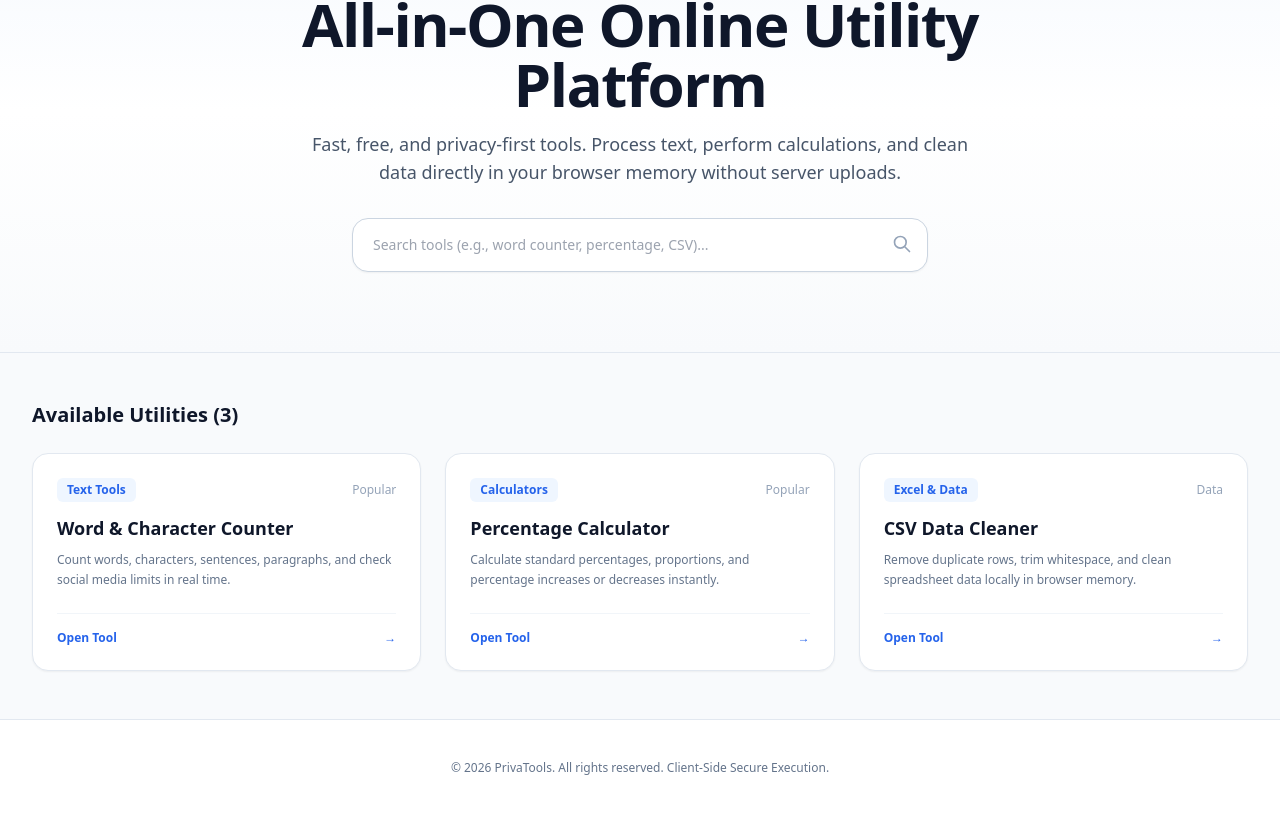
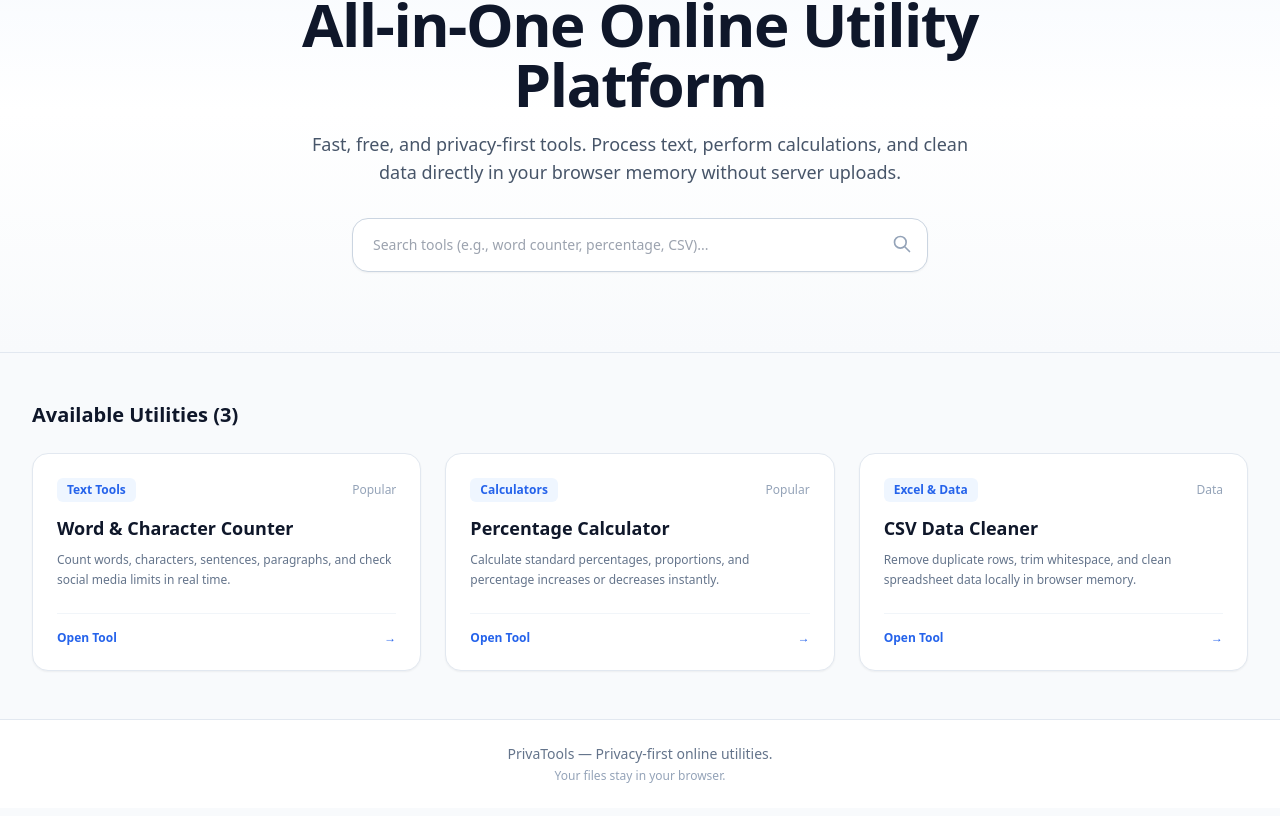
Before and after one commit to asifbajeer01/privatools, a Next.js app: page / in a window 1280 px wide. Shown: the part 194-1010 px from the top of the page. Built offline with nearby package versions, Linux system fonts and the light colour scheme.

Commit message:
Refresh shared layout content and footer while preserving route markup compatibility

```diff
--- a/src/components/AppLayout.tsx
+++ b/src/components/AppLayout.tsx
@@ -8,15 +8,22 @@ type AppLayoutProps = {
 
 export default function AppLayout({ children }: AppLayoutProps) {
   return (
-    <div className="min-h-screen flex flex-col bg-slate-50 text-slate-900 font-sans">
+    <div className="flex min-h-screen flex-col bg-slate-50 text-slate-900 font-sans">
       <Head>
         <meta name="viewport" content="width=device-width, initial-scale=1" />
       </Head>
       <Header />
+
       <div className="app-page-content flex-1">{children}</div>
-      <footer className="bg-white border-t border-slate-200 text-slate-500 text-sm">
-        <div className="max-w-7xl mx-auto px-4 sm:px-6 lg:px-8 py-10 text-center text-xs">
-          <p>&copy; {new Date().getFullYear()} PrivaTools. All rights reserved. Client-Side Secure Execution.</p>
+
+      <footer className="border-t border-slate-200 bg-white py-6">
+        <div className="mx-auto max-w-7xl px-4 text-center">
+          <p className="text-sm text-slate-500">
+            PrivaTools — Privacy-first online utilities.
+          </p>
+          <p className="mt-1 text-xs text-slate-400">
+            Your files stay in your browser.
+          </p>
         </div>
       </footer>
     </div>
```
